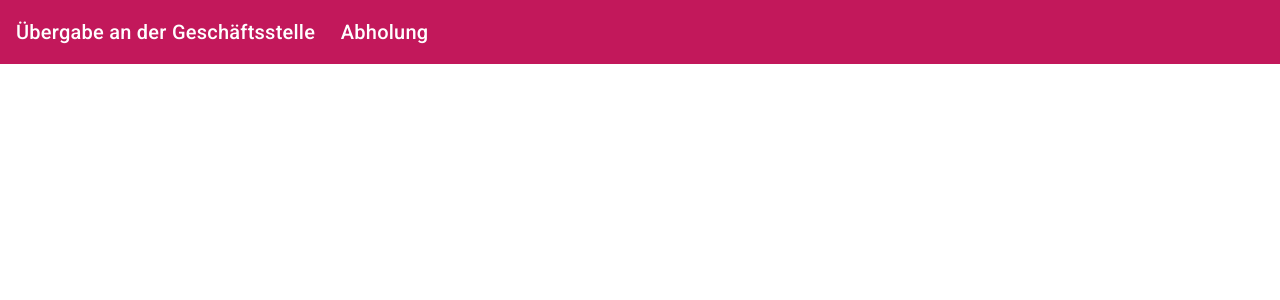
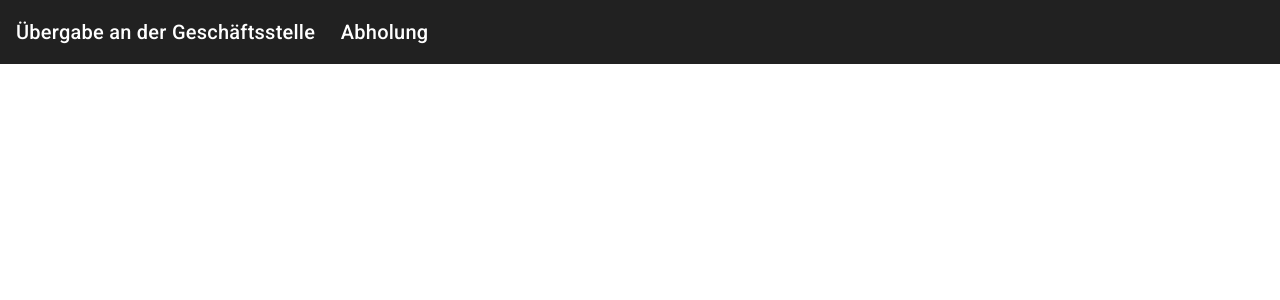
Before and after one commit to WebMartonV02/IPWA01_01, an Angular app in the folder Kleiderspenden_Registrierung/: page / in a window 1280 px wide. Shown: the top 300 px of the page. Built offline with nearby package versions, Linux system fonts and the light colour scheme.

Commit message:
initialize form

```diff
--- a/Kleiderspenden_Registrierung/src/app/app.component.html
+++ b/Kleiderspenden_Registrierung/src/app/app.component.html
@@ -1,4 +1,4 @@
-<mat-toolbar color="primary">
+<mat-toolbar color="secondary">
   <a class="a--nav-item" routerLink="/ubergabe">Übergabe an der Geschäftsstelle</a>
 
   <span class="span--space-filler"></span>
--- a/Kleiderspenden_Registrierung/src/app/app.component.scss
+++ b/Kleiderspenden_Registrierung/src/app/app.component.scss
@@ -9,3 +9,8 @@
     text-decoration: none;
     color: white;
 }
+
+a:hover
+{
+    background-color: white;
+}
--- a/Kleiderspenden_Registrierung/src/app/app.module.ts
+++ b/Kleiderspenden_Registrierung/src/app/app.module.ts
@@ -9,6 +9,7 @@ import { BrowserAnimationsModule } from '@angular/platform-browser/animations';
 import {MatToolbarModule} from '@angular/material/toolbar';
 import { UbergabeComponent } from './components/nav-items/geschaeftsstelle-übergabe/geschaeftsstelle-ubergabe.component';
 import { AbholungCompnent } from './components/nav-items/abholung/abholung.component';
+import { ReactiveFormsModule } from '@angular/forms';
 
 @NgModule({
   declarations: [
@@ -22,6 +23,8 @@ import { AbholungCompnent } from './components/nav-items/abholung/abholung.compo
     BrowserAnimationsModule,
 
     MatToolbarModule,
+
+    ReactiveFormsModule,
   ],
   providers: [],
   bootstrap: [AppComponent]
--- a/Kleiderspenden_Registrierung/src/app/components/nav-items/abholung/abholung.component.html
+++ b/Kleiderspenden_Registrierung/src/app/components/nav-items/abholung/abholung.component.html
@@ -0,0 +1,3 @@
+<form [formGroup]="abholungForm">
+
+</form>
--- a/Kleiderspenden_Registrierung/src/app/components/nav-items/abholung/abholung.component.ts
+++ b/Kleiderspenden_Registrierung/src/app/components/nav-items/abholung/abholung.component.ts
@@ -1,4 +1,5 @@
 import { Component, OnInit } from "@angular/core";
+import { FormBuilder } from "@angular/forms";
 
 @Component({
     selector: 'app-abholung',
@@ -7,9 +8,15 @@ import { Component, OnInit } from "@angular/core";
 })
 export class AbholungCompnent implements OnInit
 {
-    constructor() {}
+    constructor(private _formBuilder: FormBuilder) {}
 
     ngOnInit(): void
     {
+        this.BuildForm();
+    }
+
+    private BuildForm(): void
+    {
+
     }
 }
```
